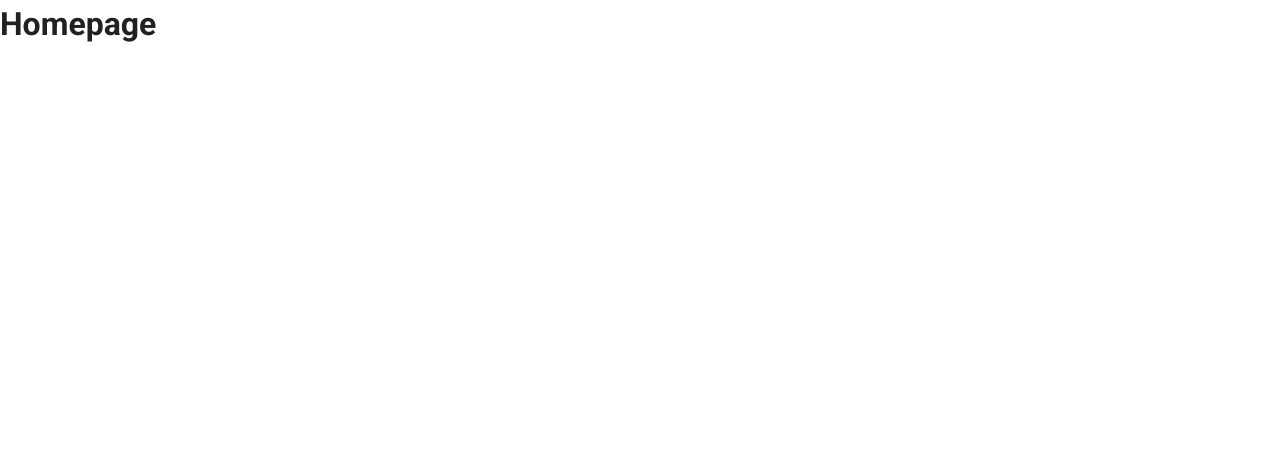
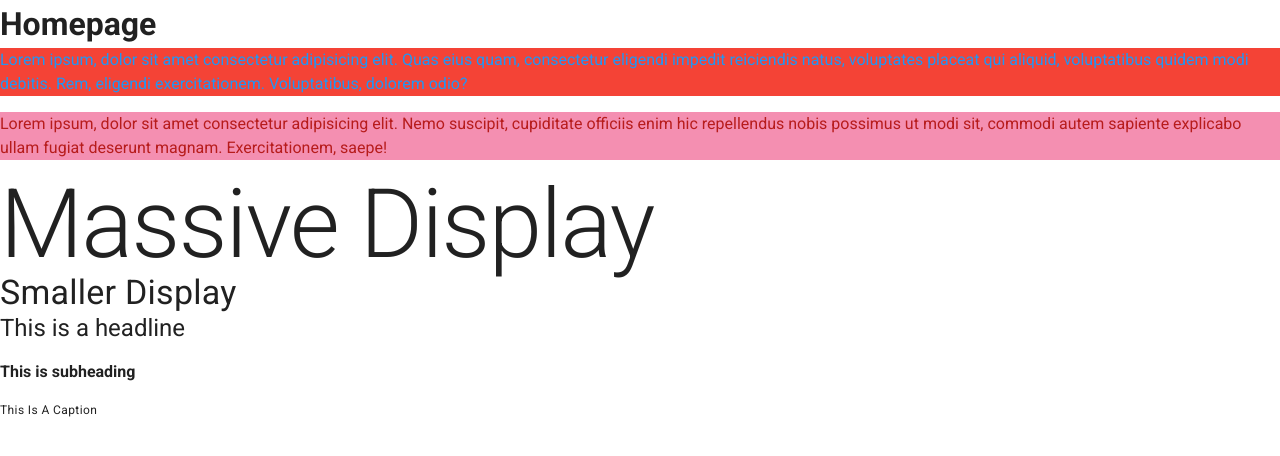
Before and after one commit to Arailyd/test-01, a Vue app: page / in a window 1280 px wide. Shown: the top 456 px of the page. Built offline with nearby package versions, Linux system fonts and the light colour scheme.

Commit message:
commit de video 4

```diff
--- a/src/views/Home.vue
+++ b/src/views/Home.vue
@@ -1,6 +1,13 @@
 <template>
   <div class="home">
     <h1>Homepage</h1>
+    <p class="red blue--text">Lorem ipsum, dolor sit amet consectetur adipisicing elit. Quas eius quam, consectetur eligendi impedit reiciendis natus, voluptates placeat qui aliquid, voluptatibus quidem modi debitis. Rem, eligendi exercitationem. Voluptatibus, dolorem odio?</p>
+    <p class="pink lighten-3 red--text text--darken-4">Lorem ipsum, dolor sit amet consectetur adipisicing elit. Nemo suscipit, cupiditate officiis enim hic repellendus nobis possimus ut modi sit, commodi autem sapiente explicabo ullam fugiat deserunt magnam. Exercitationem, saepe!</p>
+    <h1 class="display-4">Massive Display</h1>
+    <h4 class="display-1">Smaller Display</h4>
+    <p class="headline">This is a headline</p>
+    <p class="subheading font-weight-bold">This is subheading</p>
+    <p class="caption text-capitalize">This is a caption</p>
   </div>
 </template>
 
```
